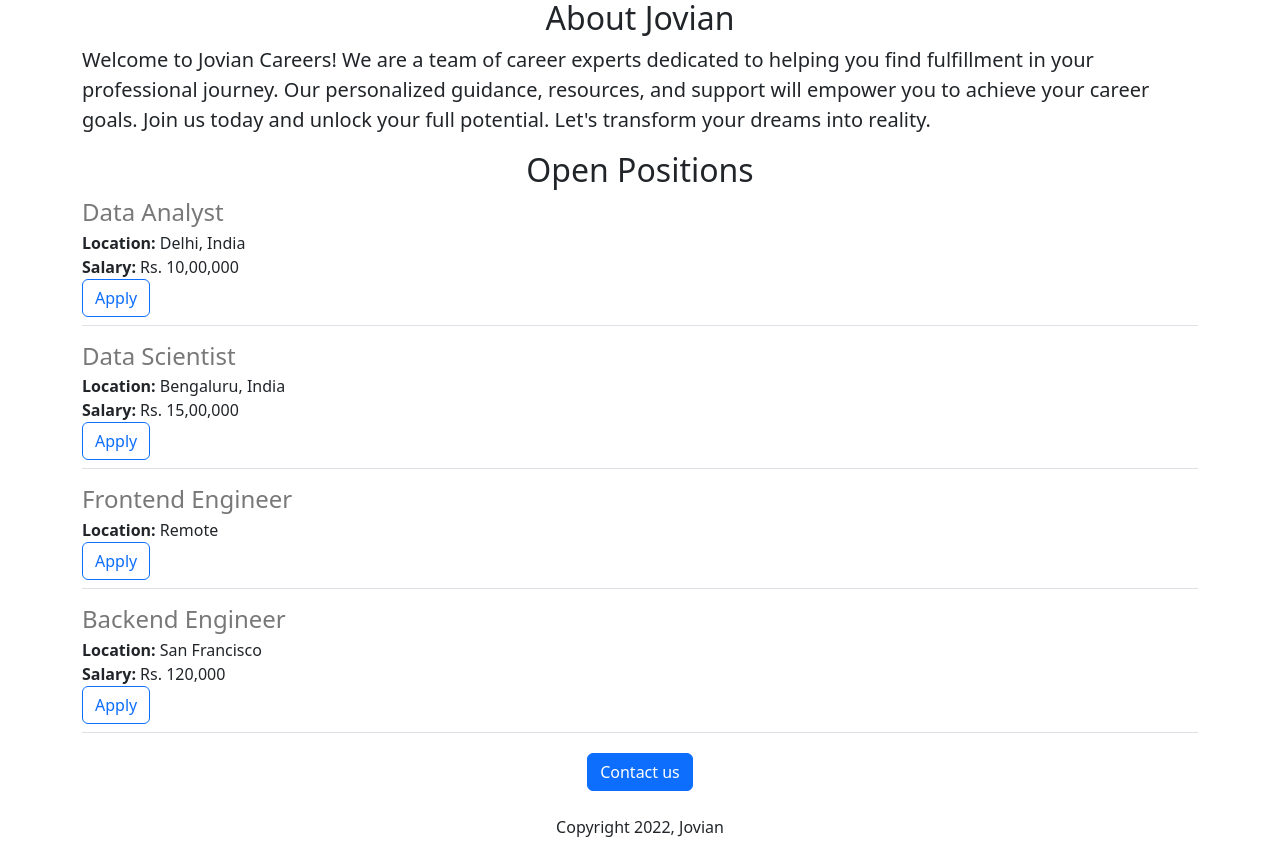
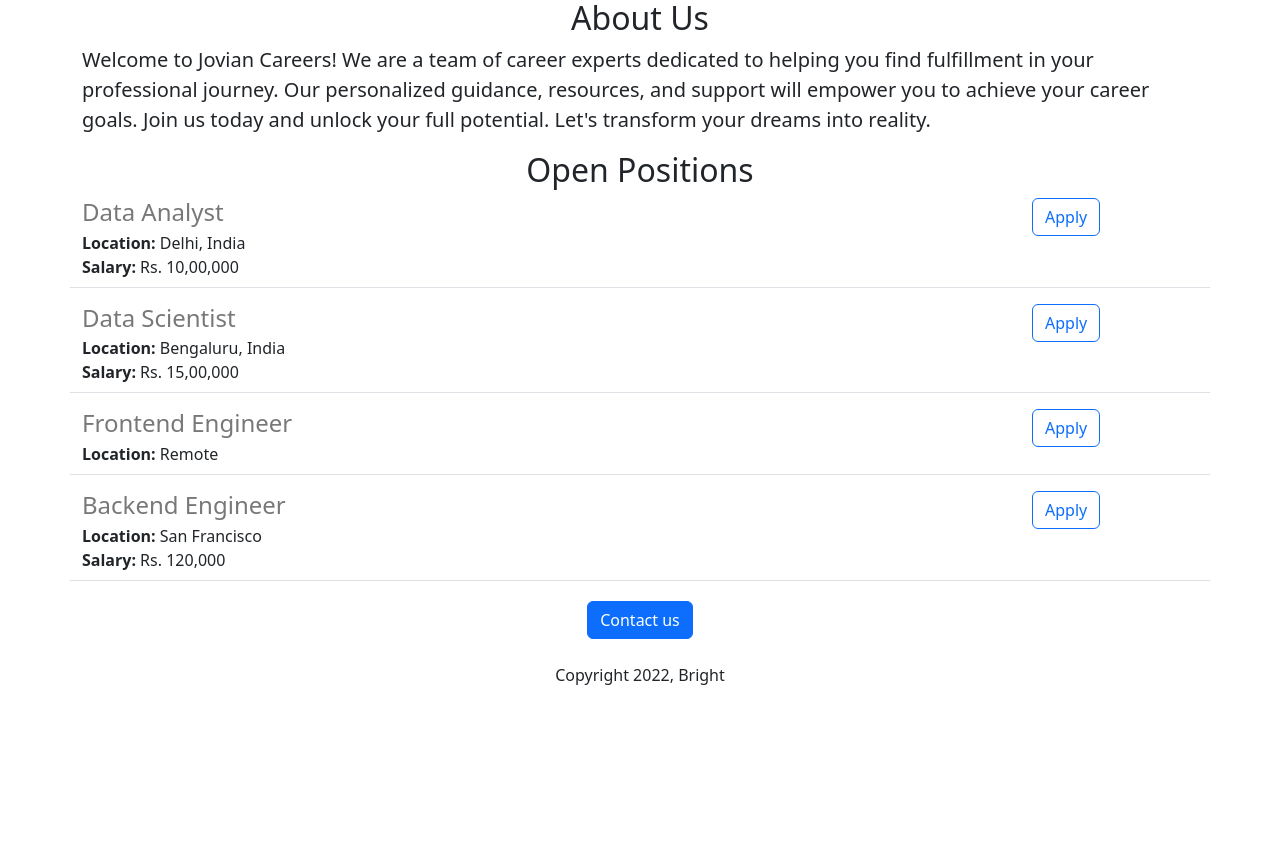
Before and after one commit to P-kaizoku/career-website, a Flask app: page / in a window 1280 px wide. Shown: the part 441-1296 px from the top of the page. After the commit the page ends 1126 px from the top, so only its background shows below. Run offline with Flask 3, Linux system fonts and the light colour scheme.

Commit message:
added dynamic data

```diff
--- a/app.py
+++ b/app.py
@@ -1,4 +1,4 @@
-from flask import Flask, render_template
+from flask import Flask, render_template, jsonify
 
 app = Flask(__name__)
 
@@ -33,7 +33,12 @@ JOBS = [
 
 @app.route("/")
 def helloWorld():
-    return render_template('home.html',jobs=JOBS, company_name="Jovian")
+    return render_template('home.html',jobs=JOBS, company_name="Bright")
+
+
+@app.route("/api/jobs")
+def list_jobs():
+  return jsonify(JOBS)
 
 
 if __name__ == "__main__":
--- a/templates/home.html
+++ b/templates/home.html
@@ -1,7 +1,7 @@
 <!DOCTYPE html>
 <html>
     <head>
-        <title>Jovian Careers</title>
+        <title>Bright Careers</title>
       <meta charset="utf-8">
     <meta name="viewport" content="width=device-width, initial-scale=1">
         <link href="https://cdn.jsdelivr.net/npm/bootstrap@5.3.0/dist/css/bootstrap.min.css" rel="stylesheet" integrity="sha384-9ndCyUaIbzAi2FUVXJi0CjmCapSmO7SnpJef0486qhLnuZ2cdeRhO02iuK6FUUVM" crossorigin="anonymous">
@@ -18,8 +18,8 @@
          <h1 class="text-center mt-2 mb-4">
            {{company_name}} Careers
          </h1>
-          <img id="banner" class="img-fluid" src="http://127.0.0.1:5000/static/banner.jpg">
-          <h2 class="text-center">About Jovian</h2>
+          <img id="banner" class="img-fluid" src="https://m.economictimes.com/thumb/msid-60916721,width-1200,height-900,resizemode-4,imgsize-170135/five-ways-to-build-a-rewarding-career.jpg">
+          <h2 class="text-center">About Us</h2>
           <p class="lead">
             Welcome to Jovian Careers! We are a team of career experts dedicated to helping you find fulfillment in your professional journey. Our personalized guidance, resources, and support will empower you to achieve your career goals. Join us today and unlock your full potential. Let's transform your dreams into reality.
           </p>
@@ -31,7 +31,7 @@
           </div>
         <div class="text-center">
       <button class="btn btn-primary" type="button">Contact us</button>
-          <p class="mt-4">Copyright 2022, Jovian</p>
+          <p class="mt-4">Copyright 2022, Bright</p>
         </div>
         </div>
     </body>
--- a/templates/jobtemplate.html
+++ b/templates/jobtemplate.html
@@ -1,4 +1,5 @@
-<div class="border-bottom" style="margin-bottom:16px;padding-bottom:8px">
+<div class="border-bottom row" style="margin-bottom:16px;padding-bottom:8px">
+<div class="col-10">
  <h4 style="color: rgb(120, 120, 120); margin-bottom:4px">
    {{job['title']}}
  </h4>
@@ -10,6 +11,9 @@
     <b>Salary:</b> {{job['salary']}}
   </div>
   {% endif %}
+</div>
+<div class="col-2">
   <button type="button" class="btn btn-outline-primary">Apply</button>
+</div>
 
 </div>
```
